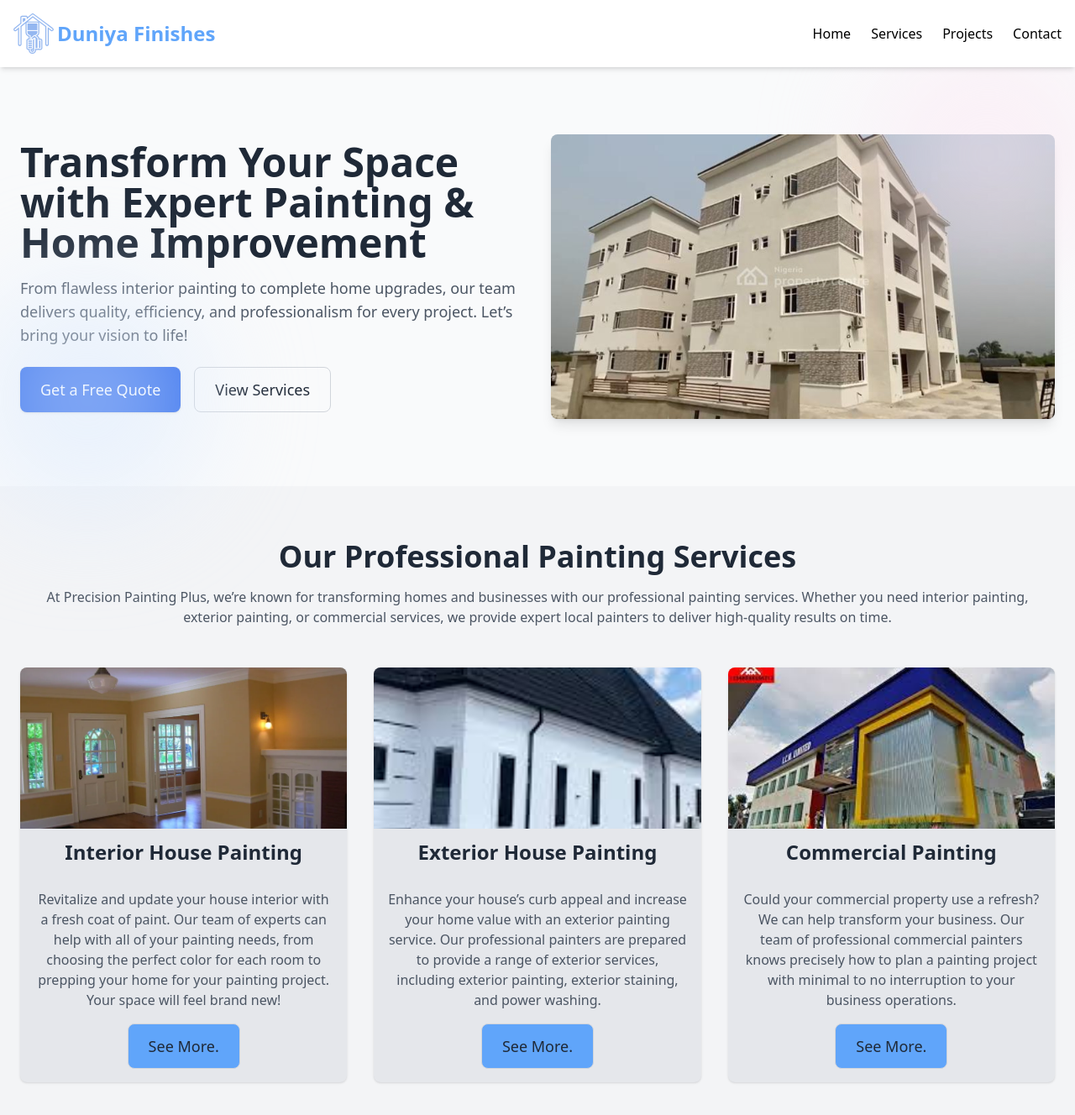
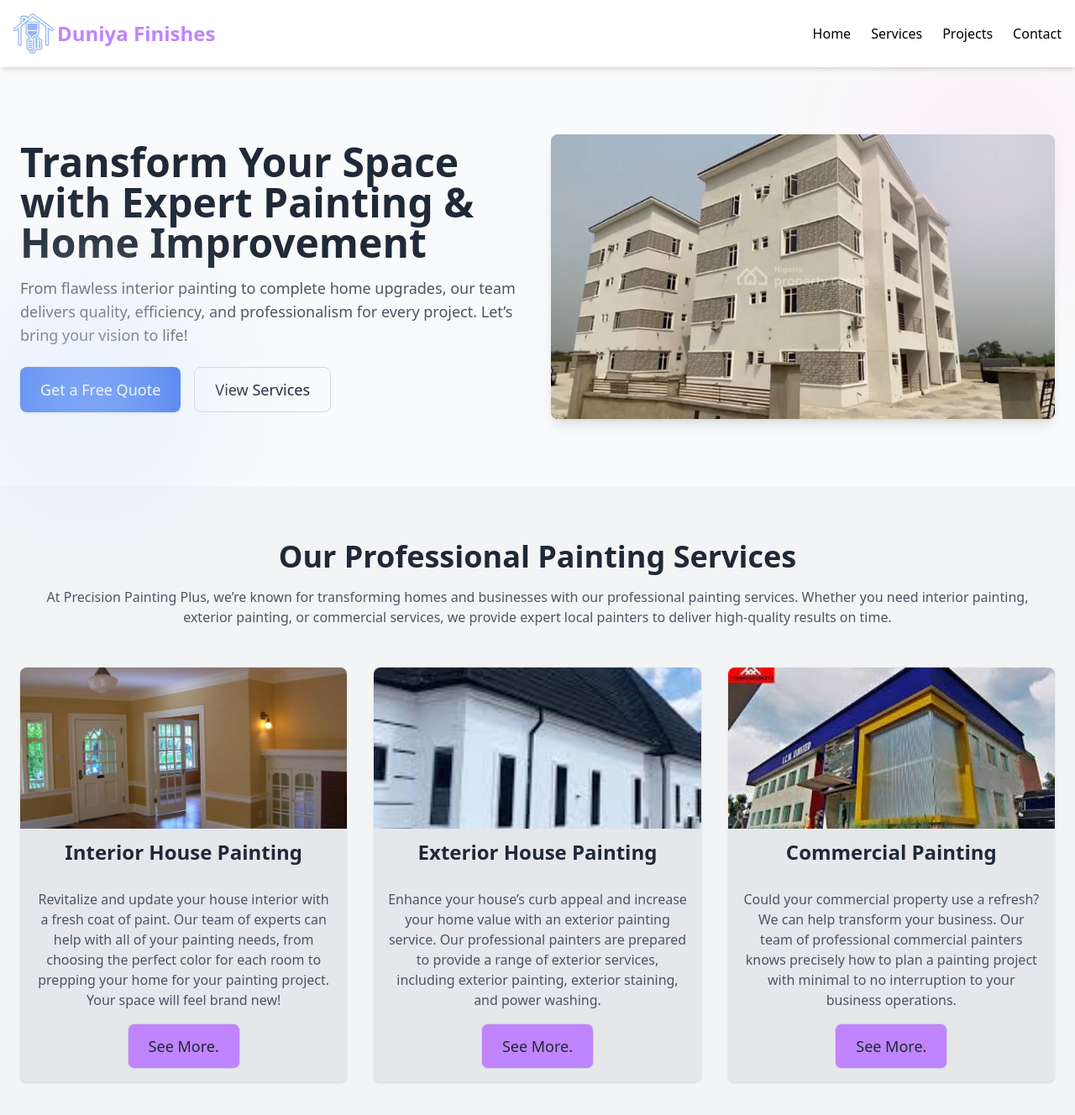
Before and after one commit to Mogle7Arkad/duniyaPaint, a React (Vite) app: page / in a window 1280 px wide. Shown: the top 1328 px of the page at 84% size. Built offline with nearby package versions, Linux system fonts and the light colour scheme.

Commit message:
edit bg color of button and logo

```diff
--- a/src/components/Navbar.jsx
+++ b/src/components/Navbar.jsx
@@ -7,7 +7,7 @@ const Navbar = () => {
   return (
     <header className="bg-white shadow-md sticky top-0 z-50">
       <div className="container mx-auto flex justify-between items-center p-4">
-        <a href="#" className="flex items-center gap-1 text-2xl font-bold text-blue-400">
+        <a href="#" className="flex items-center gap-1 text-2xl font-bold text-purple-400">
             <img className="h-12 w-12" src="../assets/painting-home-svgrepo-com.svg" alt="" />
           Duniya Finishes
         </a>
--- a/src/components/ServicesSection.jsx
+++ b/src/components/ServicesSection.jsx
@@ -34,7 +34,7 @@ function ServicesSection() {
                 <p className="mt-4 text-gray-600 mb-4 px-4">
                   {service.description}
                 </p>
-                <button className="border bg-blue-400 border-gray-300 text-gray-800 hover:bg-gray-100 px-6 py-3 mb-4 text-lg rounded-lg transition-transform transform hover:scale-105">
+                <button className="border bg-purple-400 border-gray-300 text-gray-800 hover:bg-gray-100 px-6 py-3 mb-4 text-lg rounded-lg transition-transform transform hover:scale-105">
                   See More.
               </button>
               </div>
```
